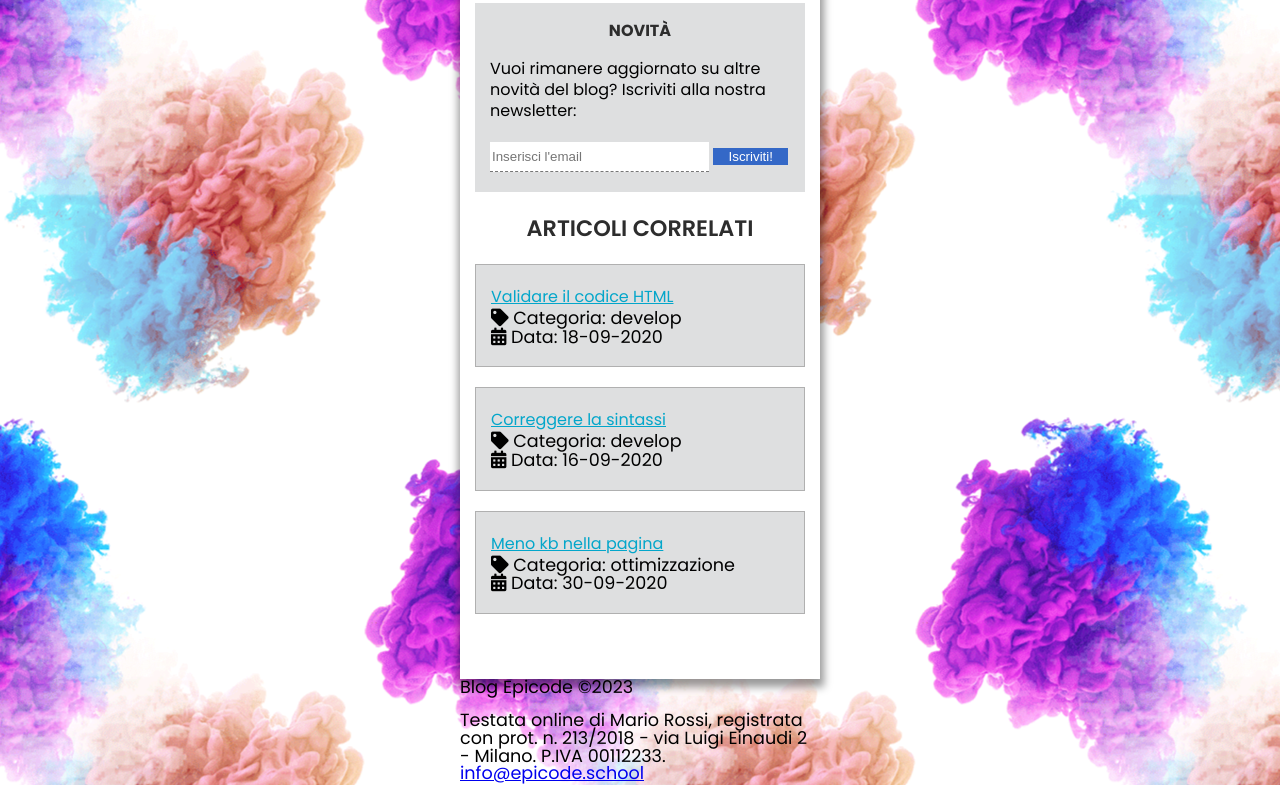
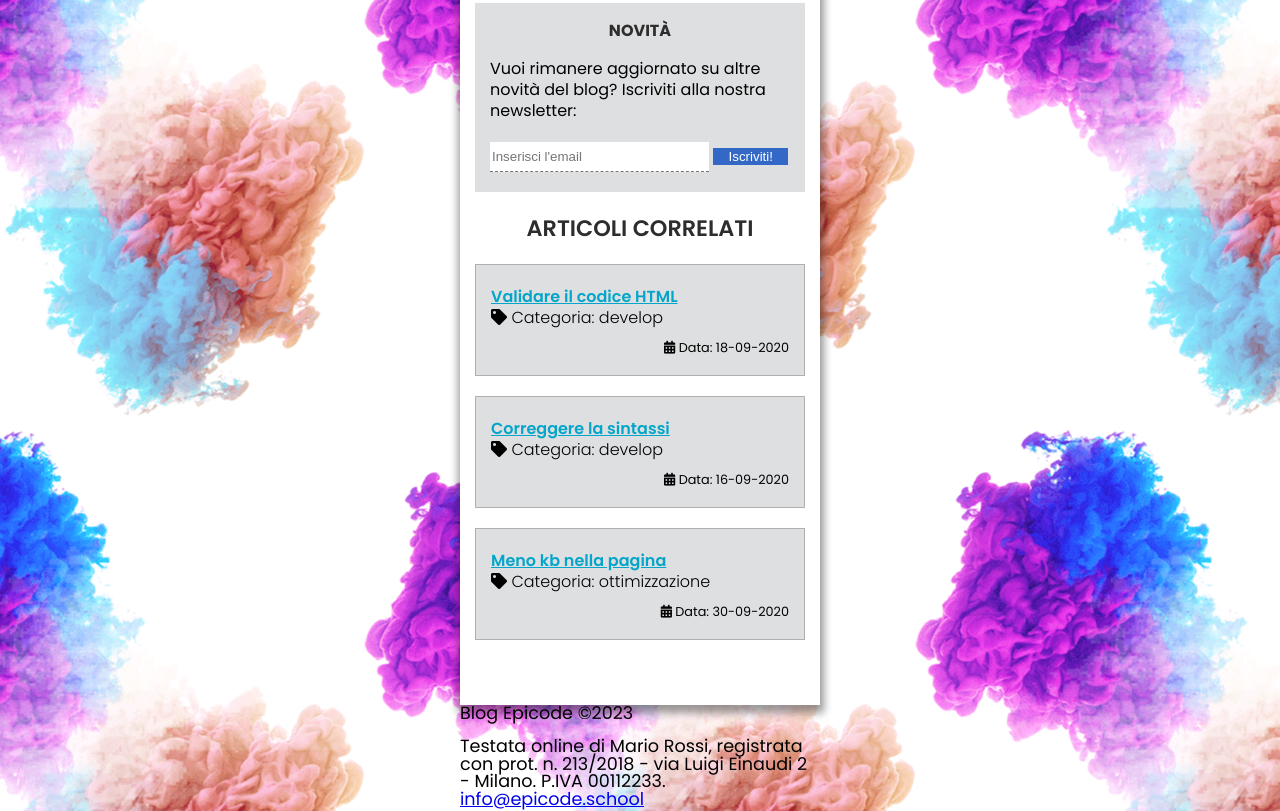
Before and after one commit to MarcoCipolletta/U1-W1-D4, a plain HTML site: page index.html in a window 1280 px wide. Shown: the part 1819-2630 px from the top of the page. Before the commit the page ends 2604 px from the top, so only its background shows below. Drawn offline with Linux system fonts and the light colour scheme.

Commit message:
completed aside

```diff
--- a/assets/css/style.css
+++ b/assets/css/style.css
@@ -186,8 +186,18 @@ aside h3 {
 }
 .correlated a {
     color: #03A6CA;
+    font-weight: 600;
 }
 aside article h5 {
     padding-block: 0;
 }
+.category {
+    font-weight: 300;
+    font-size: 1rem;
+    padding-bottom: 1rem;
+}
+.date {
+    text-align: end;
+    font-size: 0.8rem;
+}
 /* FOOTER */
--- a/index.html
+++ b/index.html
@@ -132,18 +132,18 @@
         <h3>Articoli correlati</h3>
         <article class="correlated">
           <h5><a href="#">Validare il codice HTML</a></h5>
-          <p><i class="fas fa-tag"></i> Categoria: develop</p>
-          <p><i class="fas fa-calendar-alt"></i> Data: 18-09-2020</p>
+          <p class="category"><i class="fas fa-tag"></i> Categoria: develop</p>
+          <p class="date"><i class="fas fa-calendar-alt"></i> Data: 18-09-2020</p>
         </article>
         <article class="correlated">
           <h5><a href="#">Correggere la sintassi</a></h5>
-          <p><i class="fas fa-tag"></i> Categoria: develop</p>
-          <p><i class="fas fa-calendar-alt"></i> Data: 16-09-2020</p>
+          <p class="category"><i class="fas fa-tag"></i> Categoria: develop</p>
+          <p class="date"><i class="fas fa-calendar-alt"></i> Data: 16-09-2020</p>
         </article>
         <article class="correlated">
           <h5><a href="#">Meno kb nella pagina</a></h5>
-          <p><i class="fas fa-tag"></i> Categoria: ottimizzazione</p>
-          <p><i class="fas fa-calendar-alt"></i> Data: 30-09-2020</p>
+          <p class="category"><i class="fas fa-tag"></i> Categoria: ottimizzazione</p>
+          <p class="date"><i class="fas fa-calendar-alt"></i> Data: 30-09-2020</p>
         </article>
       </aside>
     </main>
```
